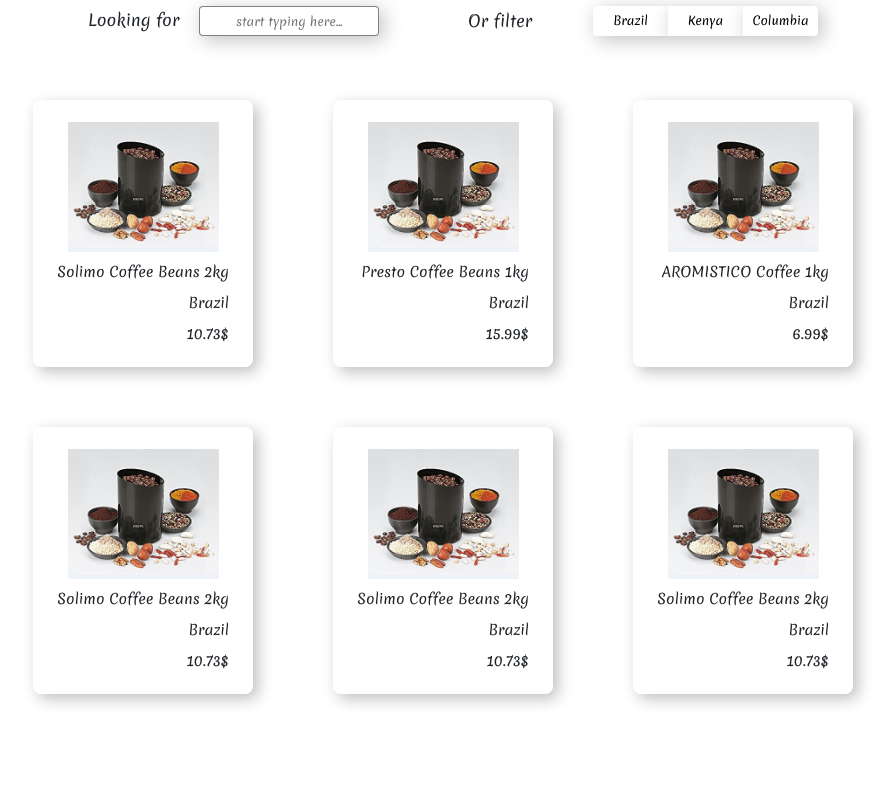
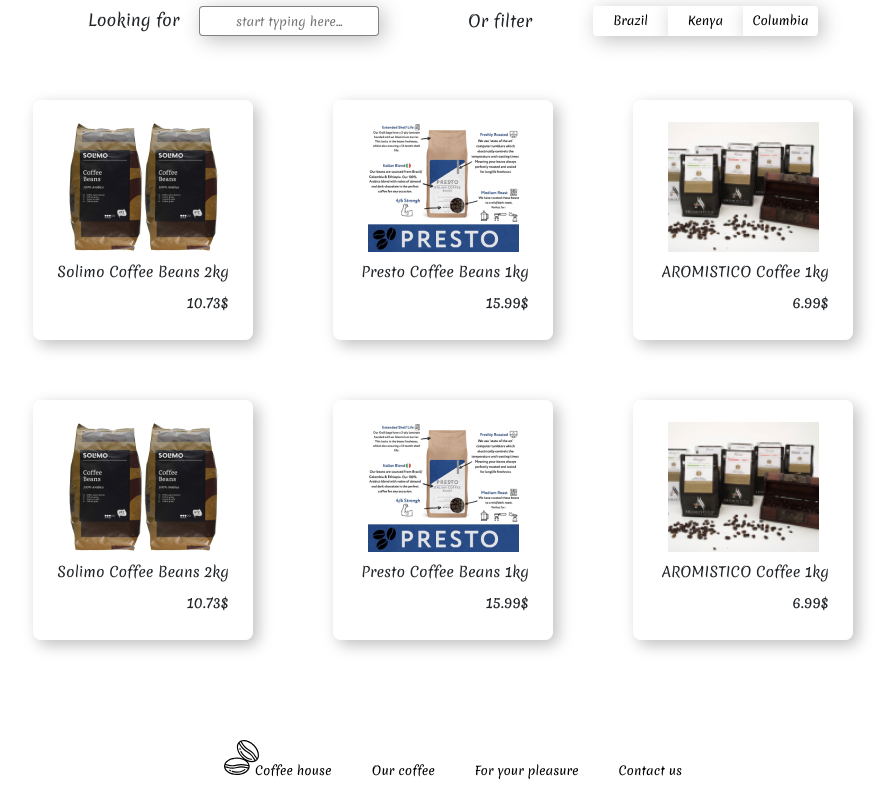
Before and after one commit to AiMedvedev/Coffee-shop, a Vue app: page /our-coffee in a window 1280 px wide. Shown: the part 800-1592 px from the top of the page, without its empty margins (187-1082 px from the left). Built offline with nearby package versions, Linux system fonts and the light colour scheme.

Commit message:
links and header components added

```diff
--- a/src/components/BestItem.vue
+++ b/src/components/BestItem.vue
@@ -1,48 +1,30 @@
 <template>
-  <div class="best__wrapper">
-    <div class="best__item">
-      <img :src="require(`@/assets/img/${cards[0].icon}`)" alt="coffee" />
-      <div class="best__item-title">{{ cards[0].text }}</div>
-      <div class="best__item-price">{{ cards[0].price }}</div>
-    </div>
-    <div class="best__item">
-      <img :src="require(`@/assets/img/${cards[1].icon}`)" alt="coffee" />
-      <div class="best__item-title">{{ cards[1].text }}</div>
-      <div class="best__item-price">{{ cards[1].price }}</div>
-    </div>
-    <div class="best__item">
-      <img :src="require(`@/assets/img/${cards[2].icon}`)" alt="coffee" />
-      <div class="best__item-title">{{ cards[2].text }}</div>
-      <div class="best__item-price">{{ cards[2].price }}</div>
-    </div>
+  <div :class="classItem">
+    <img :src="require(`@/assets/img/${image}`)" :alt="image" />
+    <div class="best__item-title">{{ name }}</div>
+    <div class="best__item-price">{{ price }}$</div>
   </div>
 </template>
 
 <script>
 export default {
-  data() {
-    return {
-      cards: [
-        {
-          id: 0,
-          icon: "coffee-1.jpg",
-          text: "Solimo Coffee Beans 2kg",
-          price: "10.73$",
-        },
-        {
-          id: 1,
-          icon: "coffee-2.jpg",
-          text: "Presto Coffee Beans 1kg",
-          price: "15.99$",
-        },
-        {
-          id: 2,
-          icon: "coffee-3.jpg",
-          text: "AROMISTICO Coffee 1kg",
-          price: "6.99$",
-        },
-      ],
-    };
-  },
+  props: {
+    name: {
+      type: String,
+      required: true
+    },
+    price: {
+      type: Number,
+      required: true
+    },
+    image: {
+      type: String,
+      required: true
+    },
+    classItem: {
+      type: String,
+      required: false
+    }
+  }
 };
 </script>
--- a/src/components/FooterComponent.vue
+++ b/src/components/FooterComponent.vue
@@ -11,7 +11,27 @@
                   :alt="links[0].icon"
               /></router-link>
             </li>
-            <li class="footer__item">
+            <link-component
+              :link="links[1].link"
+              :text="links[1].text"
+              linkClass="footer__item"
+            />
+            <link-component
+              :link="links[2].link"
+              :text="links[2].text"
+              linkClass="footer__item"
+            />
+            <link-component
+              :link="links[3].link"
+              :text="links[3].text"
+              linkClass="footer__item"
+            />
+            <link-component
+              :link="links[4].link"
+              :text="links[4].text"
+              linkClass="footer__item"
+            />
+            <!-- <li class="footer__item">
               <router-link :to="links[1].link">{{ links[1].text }}</router-link>
             </li>
             <li class="footer__item">
@@ -22,7 +42,7 @@
             </li>
             <li class="footer__item">
               <router-link :to="links[4].link">{{ links[4].text }}</router-link>
-            </li>
+            </li> -->
           </ul>
         </div>
       </div>
@@ -36,7 +56,10 @@
 </template>
 
 <script>
+import LinkComponent from "@/components/LinkComponent.vue";
+
 export default {
+  components: { LinkComponent },
   data() {
     return {
       links: [
--- /dev/null
+++ b/src/components/HeaderTitle.vue
@@ -0,0 +1,14 @@
+<template>
+    <h1 class="title-big">{{ text }}</h1>
+</template>
+
+<script>
+export default {
+  props: {
+    text: {
+      type: String,
+      required: true
+    }
+  }
+};
+</script>
--- /dev/null
+++ b/src/components/LinkComponent.vue
@@ -0,0 +1,24 @@
+<template>
+    <li :class="linkClass">
+        <router-link :to="link">{{ text }}</router-link>
+    </li>
+</template>
+
+<script>
+export default {
+  props: {
+    link: {
+      type: String,
+      required: true
+    },
+    text: {
+      type: String,
+      required: true
+    },
+    linkClass: {
+      type: String,
+      required: false
+    }
+  }
+};
+</script>
--- a/src/views/ForYourPleasure.vue
+++ b/src/views/ForYourPleasure.vue
@@ -7,7 +7,7 @@
             <nav-bar />
           </div>
         </div>
-        <h1 class="title-big">For your pleasure</h1>
+        <header-title :text="`For your pleasure`" />
       </div>
     </div>
     <section class="shop">
@@ -48,54 +48,42 @@
         <div class="row">
           <div class="col-lg-10 offset-lg-1">
             <div class="shop__wrapper">
-              <div class="shop__item">
-                <img :src="require(`@/assets/img/${cards[0].icon}`)" alt="coffee" />
-                <div class="shop__item-title">
-                  {{ cards[0].text }}
-                </div>
-                <div class="shop__item-country">{{ cards[0].country }}</div>
-                <div class="shop__item-price">{{ cards[0].price }}</div>
-              </div>
-              <div class="shop__item">
-                <img :src="require(`@/assets/img/${cards[1].icon}`)" alt="coffee" />
-                <div class="shop__item-title">
-                  {{ cards[1].text }}
-                </div>
-                <div class="shop__item-country">{{ cards[1].country }}</div>
-                <div class="shop__item-price">{{ cards[1].price }}</div>
-              </div>
-              <div class="shop__item">
-                <img :src="require(`@/assets/img/${cards[2].icon}`)" alt="coffee" />
-                <div class="shop__item-title">
-                  {{ cards[2].text }}
-                </div>
-                <div class="shop__item-country">{{ cards[2].country }}</div>
-                <div class="shop__item-price">{{ cards[2].price }}</div>
-              </div>
-              <div class="shop__item">
-                <img :src="require(`@/assets/img/${cards[3].icon}`)" alt="coffee" />
-                <div class="shop__item-title">
-                  {{ cards[3].text }}
-                </div>
-                <div class="shop__item-country">{{ cards[3].country }}</div>
-                <div class="shop__item-price">{{ cards[3].price }}</div>
-              </div>
-              <div class="shop__item">
-                <img :src="require(`@/assets/img/${cards[4].icon}`)" alt="coffee" />
-                <div class="shop__item-title">
-                  {{ cards[4].text }}
-                </div>
-                <div class="shop__item-country">{{ cards[4].country }}</div>
-                <div class="shop__item-price">{{ cards[4].price }}</div>
-              </div>
-              <div class="shop__item">
-                <img :src="require(`@/assets/img/${cards[5].icon}`)" alt="coffee" />
-                <div class="shop__item-title">
-                  {{ cards[5].text }}
-                </div>
-                <div class="shop__item-country">{{ cards[5].country }}</div>
-                <div class="shop__item-price">{{ cards[5].price }}</div>
-              </div>
+              <best-item
+                :name="goods[0].name"
+                :price="goods[0].price"
+                :image="goods[0].image"
+                classItem="shop__item"
+              />
+              <best-item
+                :name="goods[1].name"
+                :price="goods[1].price"
+                :image="goods[1].image"
+                classItem="shop__item"
+              />
+              <best-item
+                :name="goods[2].name"
+                :price="goods[2].price"
+                :image="goods[2].image"
+                classItem="shop__item"
+              />
+              <best-item
+                :name="goods[3].name"
+                :price="goods[3].price"
+                :image="goods[3].image"
+                classItem="shop__item"
+              />
+              <best-item
+                :name="goods[4].name"
+                :price="goods[4].price"
+                :image="goods[4].image"
+                classItem="shop__item"
+              />
+              <best-item
+                :name="goods[5].name"
+                :price="goods[5].price"
+                :image="goods[5].image"
+                classItem="shop__item"
+              />
             </div>
           </div>
         </div>
@@ -107,53 +95,48 @@
 <script>
 import NavBar from "@/components/NavBar.vue";
 import BestItem from "@/components/BestItem.vue";
+import HeaderTitle from "@/components/HeaderTitle.vue";
 
 export default {
-  components: { NavBar, BestItem },
+  components: { NavBar, BestItem, HeaderTitle },
   data() {
     return {
-      cards: [
+      goods: [
         {
           id: 0,
-          icon: "good-1.jpg",
-          text: "Solimo Coffee Beans 2kg",
-          country: "Brazil",
-          price: "10.73$",
+          image: "coffee-1.jpg",
+          name: "Solimo Coffee Beans 2kg",
+          price: 10.73,
         },
         {
           id: 1,
-          icon: "good-1.jpg",
-          text: "Presto Coffee Beans 1kg",
-          country: "Brazil",
-          price: "15.99$",
+          image: "coffee-2.jpg",
+          name: "Presto Coffee Beans 1kg",
+          price: 15.99,
         },
         {
           id: 2,
-          icon: "good-1.jpg",
-          text: "AROMISTICO Coffee 1kg",
-          country: "Brazil",
-          price: "6.99$",
+          image: "coffee-3.jpg",
+          name: "AROMISTICO Coffee 1kg",
+          price: 6.99,
         },
         {
           id: 3,
-          icon: "good-1.jpg",
-          text: "Solimo Coffee Beans 2kg",
-          country: "Brazil",
-          price: "10.73$",
+          image: "coffee-1.jpg",
+          name: "Solimo Coffee Beans 2kg",
+          price: 10.73,
         },
         {
           id: 4,
-          icon: "good-1.jpg",
-          text: "Solimo Coffee Beans 2kg",
-          country: "Brazil",
-          price: "10.73$",
+          image: "coffee-2.jpg",
+          name: "Presto Coffee Beans 1kg",
+          price: 15.99,
         },
         {
           id: 5,
-          icon: "good-1.jpg",
-          text: "Solimo Coffee Beans 2kg",
-          country: "Brazil",
-          price: "10.73$",
+          image: "coffee-3.jpg",
+          name: "AROMISTICO Coffee 1kg",
+          price: 6.99,
         },
       ],
     };
--- a/src/views/HeroView.vue
+++ b/src/views/HeroView.vue
@@ -9,7 +9,7 @@
         </div>
         <div class="row">
           <div class="col-lg-10 offset-lg-1">
-            <h1 class="title-big">Everything You Love About Coffee</h1>
+            <header-title :text="`Everything You Love About Coffee`" />
             <img
               class="beanslogo"
               src="@/assets/logo/Beans_logo.svg"
@@ -59,7 +59,24 @@
         <div class="row">
           <div class="col-lg-10 offset-lg-1">
             <div class="best__wrapper">
-              <best-item />
+              <best-item
+              :name="bestsellers[0].name"
+              :price="bestsellers[0].price"
+              :image="bestsellers[0].image"
+              classItem="best__item"
+              />
+              <best-item
+              :name="bestsellers[1].name"
+              :price="bestsellers[1].price"
+              :image="bestsellers[1].image"
+              classItem="best__item"
+              />
+              <best-item
+              :name="bestsellers[2].name"
+              :price="bestsellers[2].price"
+              :image="bestsellers[2].image"
+              classItem="best__item"
+              />
             </div>
           </div>
         </div>
@@ -71,8 +88,33 @@
 <script>
 import NavBar from "@/components/NavBar.vue";
 import BestItem from "@/components/BestItem.vue";
+import HeaderTitle from "@/components/HeaderTitle.vue";
 
 export default {
-  components: { NavBar, BestItem },
+  components: { NavBar, BestItem, HeaderTitle },
+  data() {
+    return {
+      bestsellers: [
+        {
+          id: 0,
+          image: "coffee-1.jpg",
+          name: "Solimo Coffee Beans 2kg",
+          price: 10.73,
+        },
+        {
+          id: 1,
+          image: "coffee-2.jpg",
+          name: "Presto Coffee Beans 1kg",
+          price: 15.99,
+        },
+        {
+          id: 2,
+          image: "coffee-3.jpg",
+          name: "AROMISTICO Coffee 1kg",
+          price: 6.99,
+        },
+      ],
+    };
+  },
 };
 </script>
--- a/src/views/OurCoffeeView.vue
+++ b/src/views/OurCoffeeView.vue
@@ -7,7 +7,7 @@
             <nav-bar />
           </div>
         </div>
-        <h1 class="title-big">Our Coffee</h1>
+        <header-title :text="`Our Coffee`" />
       </div>
     </div>
     <section class="shop">
@@ -69,72 +69,42 @@
         <div class="row">
           <div class="col-lg-10 offset-lg-1">
             <div class="shop__wrapper">
-              <div class="shop__item">
-                <img
-                  :src="require(`@/assets/img/${cards[0].icon}`)"
-                  alt="coffee"
+              <best-item
+                :name="coffee[0].name"
+                :price="coffee[0].price"
+                :image="coffee[0].image"
+                classItem="shop__item"
               />
-                <div class="shop__item-title">
-                  {{ cards[0].text }}
-                </div>
-                <div class="shop__item-country">{{ cards[0].country }}</div>
-                <div class="shop__item-price">{{ cards[0].price }}</div>
-              </div>
-              <div class="shop__item">
-                <img
-                  :src="require(`@/assets/img/${cards[1].icon}`)"
-                  alt="coffee"
+              <best-item
+                :name="coffee[1].name"
+                :price="coffee[1].price"
+                :image="coffee[1].image"
+                classItem="shop__item"
               />
-                <div class="shop__item-title">
-                  {{ cards[1].text }}
-                </div>
-                <div class="shop__item-country">{{ cards[1].country }}</div>
-                <div class="shop__item-price">{{ cards[1].price }}</div>
-              </div>
-              <div class="shop__item">
-                <img
-                  :src="require(`@/assets/img/${cards[2].icon}`)"
-                  alt="coffee"
+              <best-item
+                :name="coffee[2].name"
+                :price="coffee[2].price"
+                :image="coffee[2].image"
+                classItem="shop__item"
               />
-                <div class="shop__item-title">
-                  {{ cards[2].text }}
-                </div>
-                <div class="shop__item-country">{{ cards[2].country }}</div>
-                <div class="shop__item-price">{{ cards[2].price }}</div>
-              </div>
-              <div class="shop__item">
-                <img
-                  :src="require(`@/assets/img/${cards[3].icon}`)"
-                  alt="coffee"
+              <best-item
+                :name="coffee[3].name"
+                :price="coffee[3].price"
+                :image="coffee[3].image"
+                classItem="shop__item"
               />
-                <div class="shop__item-title">
-                  {{ cards[3].text }}
-                </div>
-                <div class="shop__item-country">{{ cards[3].country }}</div>
-                <div class="shop__item-price">{{ cards[3].price }}</div>
-              </div>
-              <div class="shop__item">
-                <img
-                  :src="require(`@/assets/img/${cards[4].icon}`)"
-                  alt="coffee"
+              <best-item
+                :name="coffee[4].name"
+                :price="coffee[4].price"
+                :image="coffee[4].image"
+                classItem="shop__item"
               />
-                <div class="shop__item-title">
-                  {{ cards[4].text }}
-                </div>
-                <div class="shop__item-country">{{ cards[4].country }}</div>
-                <div class="shop__item-price">{{ cards[4].price }}</div>
-              </div>
-              <div class="shop__item">
-                <img
-                  :src="require(`@/assets/img/${cards[5].icon}`)"
-                  alt="coffee"
+              <best-item
+                :name="coffee[5].name"
+                :price="coffee[5].price"
+                :image="coffee[5].image"
+                classItem="shop__item"
               />
-                <div class="shop__item-title">
-                  {{ cards[5].text }}
-                </div>
-                <div class="shop__item-country">{{ cards[5].country }}</div>
-                <div class="shop__item-price">{{ cards[5].price }}</div>
-              </div>
             </div>
           </div>
         </div>
@@ -146,53 +116,48 @@
 <script>
 import NavBar from "@/components/NavBar.vue";
 import BestItem from "@/components/BestItem.vue";
+import HeaderTitle from "@/components/HeaderTitle.vue";
 
 export default {
-  components: { NavBar, BestItem },
+  components: { NavBar, BestItem, HeaderTitle },
   data() {
     return {
-      cards: [
+      coffee: [
         {
           id: 0,
-          icon: "good-1.jpg",
-          text: "Solimo Coffee Beans 2kg",
-          country: "Brazil",
-          price: "10.73$",
+          image: "coffee-1.jpg",
+          name: "Solimo Coffee Beans 2kg",
+          price: 10.73,
         },
         {
           id: 1,
-          icon: "good-1.jpg",
-          text: "Presto Coffee Beans 1kg",
-          country: "Brazil",
-          price: "15.99$",
+          image: "coffee-2.jpg",
+          name: "Presto Coffee Beans 1kg",
+          price: 15.99,
         },
         {
           id: 2,
-          icon: "good-1.jpg",
-          text: "AROMISTICO Coffee 1kg",
-          country: "Brazil",
-          price: "6.99$",
+          image: "coffee-3.jpg",
+          name: "AROMISTICO Coffee 1kg",
+          price: 6.99,
         },
         {
           id: 3,
-          icon: "good-1.jpg",
-          text: "Solimo Coffee Beans 2kg",
-          country: "Brazil",
-          price: "10.73$",
+          image: "coffee-1.jpg",
+          name: "Solimo Coffee Beans 2kg",
+          price: 10.73,
         },
         {
           id: 4,
-          icon: "good-1.jpg",
-          text: "Solimo Coffee Beans 2kg",
-          country: "Brazil",
-          price: "10.73$",
+          image: "coffee-2.jpg",
+          name: "Presto Coffee Beans 1kg",
+          price: 15.99,
         },
         {
           id: 5,
-          icon: "good-1.jpg",
-          text: "Solimo Coffee Beans 2kg",
-          country: "Brazil",
-          price: "10.73$",
+          image: "coffee-3.jpg",
+          name: "AROMISTICO Coffee 1kg",
+          price: 6.99,
         },
       ],
     };
```
Also changed, not shown: src/components/NavBar.vue (+23 -12 lines), src/views/ContactUs.vue (+22 -14 lines), src/views/ThankYou.vue (+8 -3 lines). Lines whose indentation alone changed are shown as unchanged.
